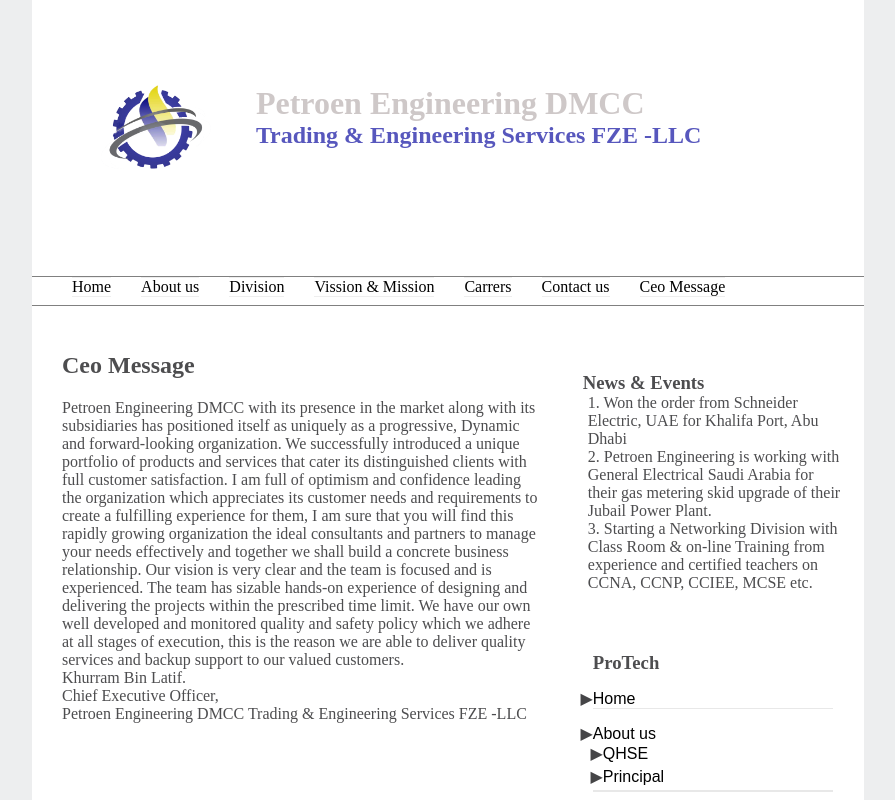
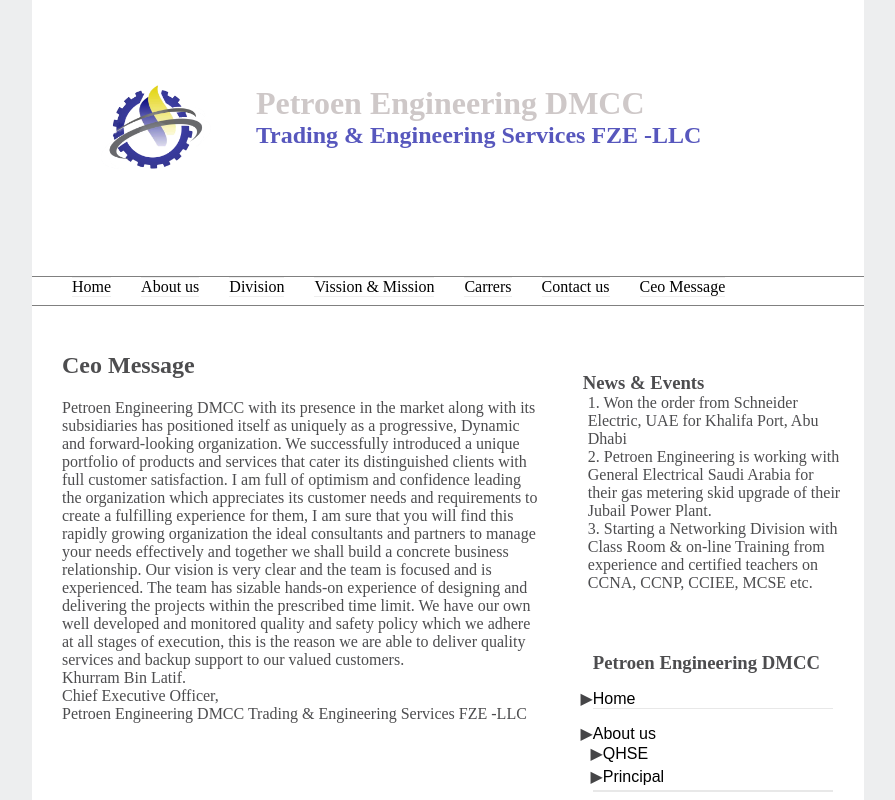
Before and after one commit to HussainBinInam/petro-en, a React (Create React App) app: page /CEO-MESSAGE in a window 1280 px wide. Shown: the top 800 px of the page, without its empty margins (192-1087 px from the left). Built offline with nearby package versions, Linux system fonts and the light colour scheme.

Commit message:
side bar change

```diff
--- a/src/components/side navagation bar/S-nav-bar.jsx
+++ b/src/components/side navagation bar/S-nav-bar.jsx
@@ -6,7 +6,7 @@
   return (
     <div className="Snavbar">
       <ul>
-        <h3>ProTech</h3>
+        <h3>Petroen Engineering DMCC</h3>
         <li>
           {" "}
           <Link className="link" to="/">
```
